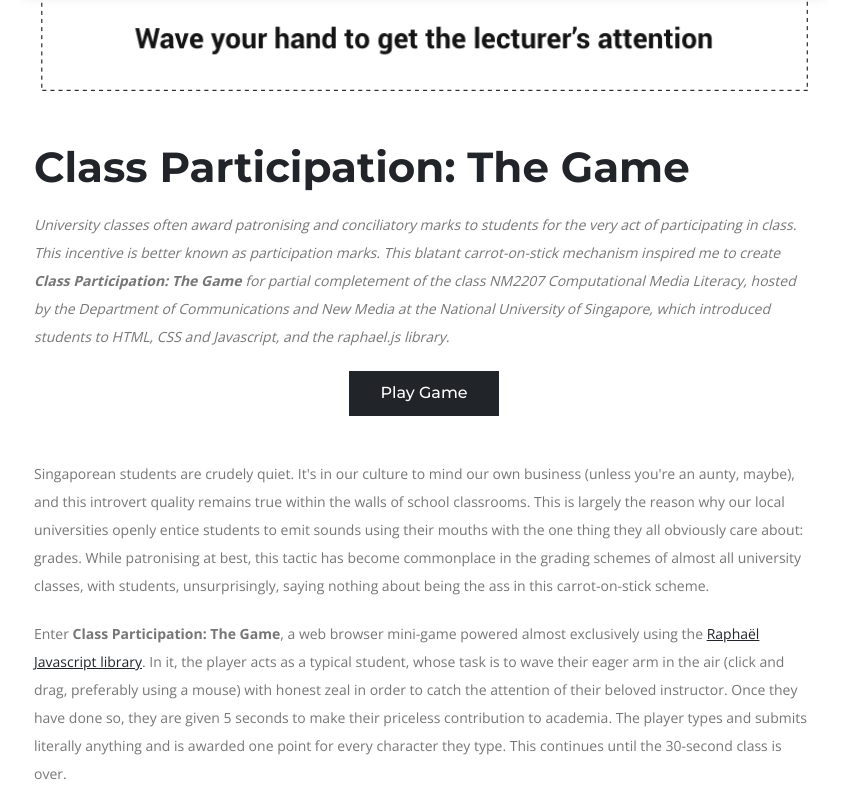
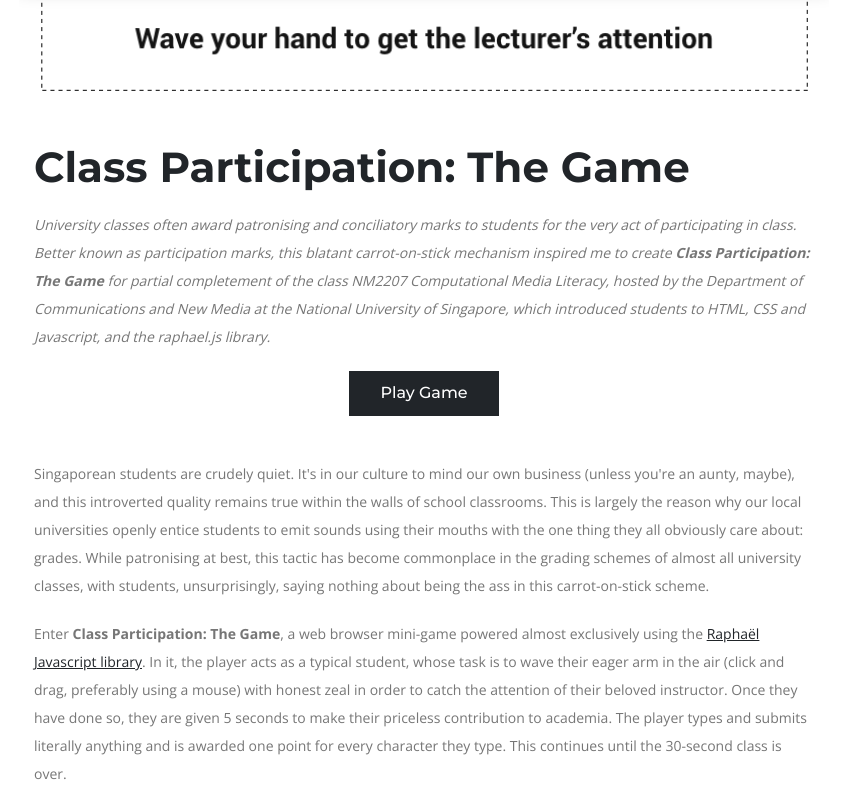
Before and after one commit to pacheer/portfolio, a plain HTML site: page 3classpart.html in a window 1280 px wide. Shown: the part 581-1378 px from the top of the page, without its empty margins (216-1057 px from the left). Drawn offline with nearby package versions, Linux system fonts and the light colour scheme; files whose address does not match are found by name.

Commit message:
Class part updated

```diff
--- a/3classpart.html
+++ b/3classpart.html
@@ -179,10 +179,10 @@
             <div class="col-xs-12 col-sm-8 col-sm-offset-2">
                 <div class="portfolio_description">
                     <h1>Class Participation: The Game</h1>
-                    <p><i>University classes often award patronising and conciliatory marks to students for the very act of participating in class. This incentive is better known as participation marks. This blatant carrot-on-stick mechanism inspired me to create <b>Class Participation: The Game</b> for partial completement of the class NM2207 Computational Media Literacy, hosted by the Department of Communications and New Media at the National University of Singapore, which introduced students to HTML, CSS and Javascript, and the raphael.js library.</i></p>
+                    <p><i>University classes often award patronising and conciliatory marks to students for the very act of participating in class. Better known as participation marks, this blatant carrot-on-stick mechanism inspired me to create <b>Class Participation: The Game</b> for partial completement of the class NM2207 Computational Media Literacy, hosted by the Department of Communications and New Media at the National University of Singapore, which introduced students to HTML, CSS and Javascript, and the raphael.js library.</i></p>
                     <center><a href=/www/index.html class="mt_btn_grey" target="_blank">Play Game</a></center>
                     <br>
-                    <p>Singaporean students are crudely quiet. It's in our culture to mind our own business (unless you're an aunty, maybe), and this introvert quality remains true within the walls of school classrooms. This is largely the reason why our local universities openly entice students to emit sounds using their mouths with the one thing they all obviously care about: grades. While patronising at best, this tactic has become commonplace in the grading schemes of almost all university classes, with students, unsurprisingly, saying nothing about being the ass in this carrot-on-stick scheme.</p>
+                    <p>Singaporean students are crudely quiet. It's in our culture to mind our own business (unless you're an aunty, maybe), and this introverted quality remains true within the walls of school classrooms. This is largely the reason why our local universities openly entice students to emit sounds using their mouths with the one thing they all obviously care about: grades. While patronising at best, this tactic has become commonplace in the grading schemes of almost all university classes, with students, unsurprisingly, saying nothing about being the ass in this carrot-on-stick scheme.</p>
                     <p>Enter <b>Class Participation: The Game</b>, a web browser mini-game powered almost exclusively using the <a href="http://dmitrybaranovskiy.github.io/raphael/" target="_blank">Raphaël Javascript library</a>. In it, the player acts as a typical student, whose task is to wave their eager arm in the air (click and drag, preferably using a mouse) with honest zeal in order to catch the attention of their beloved instructor. Once they have done so, they are given 5 seconds to make their priceless contribution to academia. The player types and submits literally anything and is awarded one point for every character they type. This continues until the 30-second class is over.</p>
                     <p>You can play the game by clicking on the "Play Game" button at the end of this paragraph. Ensure your browser is in full screen before loading the game, or refresh your browser after it has entered full screen. <b>Please note that this game was not created for mobile browsers, and while it loads on mobile, its mechanics are only operational on desktop browsers.</b></p>
                     <center><a href=/www/index.html class="mt_btn_grey" target="_blank">Play Game</a></center>
```
